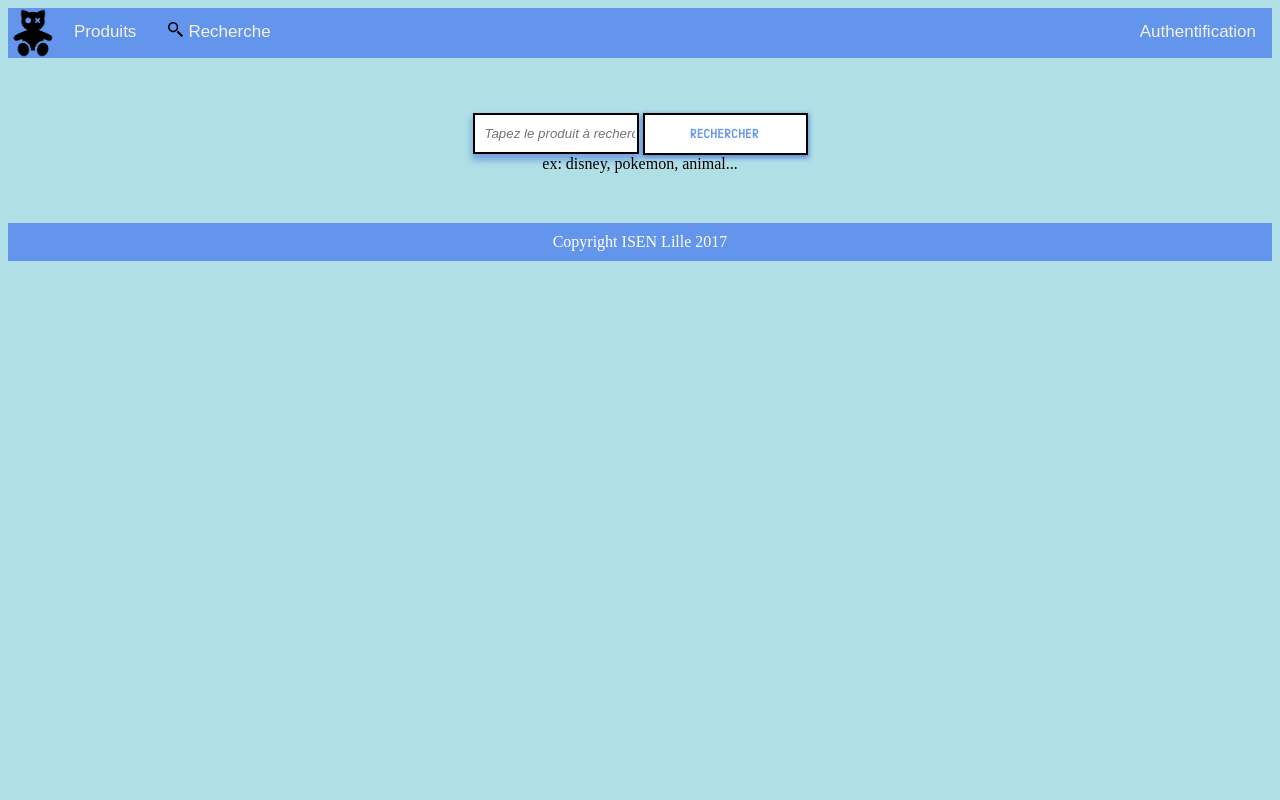
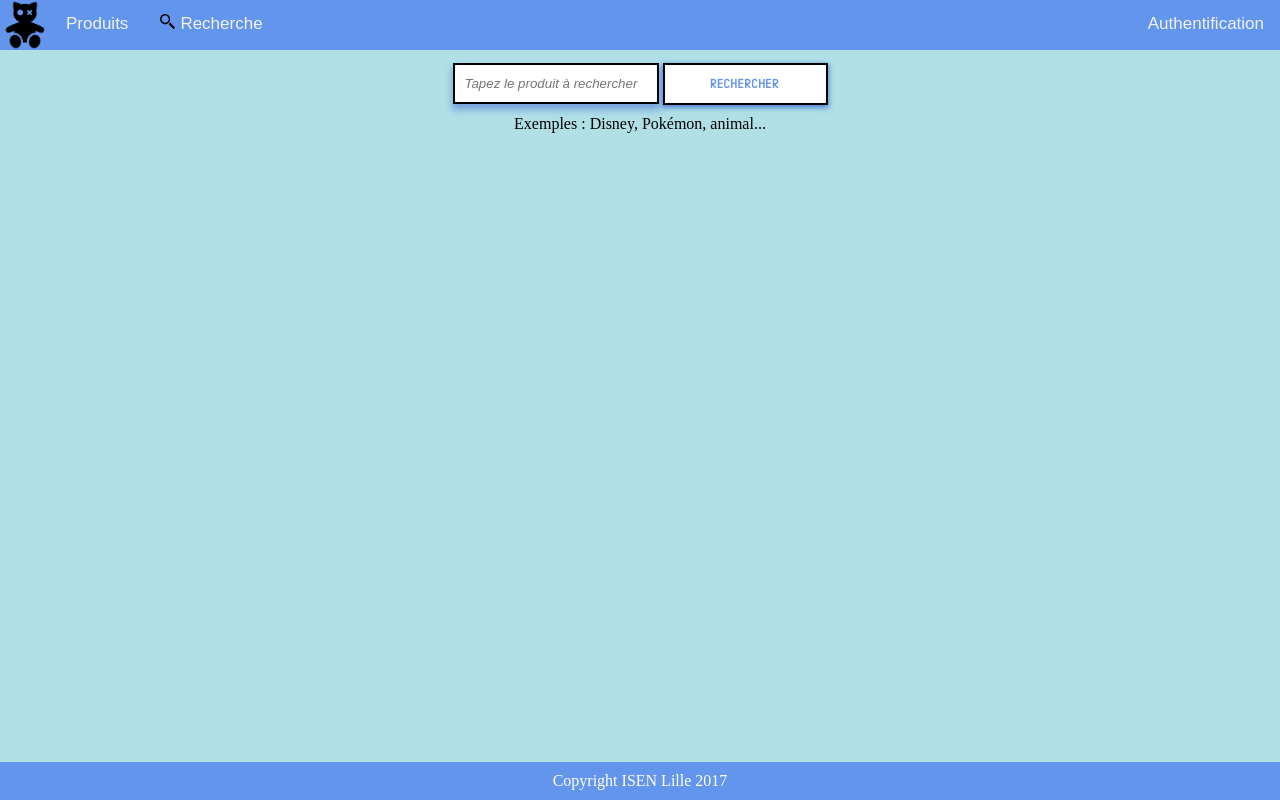
Before and after one commit to mabooyaDlespace/siteDeVenteDePeluche_TechnoWeb, a PHP site: page /search.html in a window 1280 px wide. Run offline with PHP 8.4, Linux system fonts and the light colour scheme; some libraries are stand-ins or nearby versions.

Commit message:
Header et footer dynamiques

```diff
--- a/header.html
+++ b/header.html
@@ -10,7 +10,8 @@ here
     </head>
     <body>
         <div class="topnav">
-            <img class="logo" src="logo.png" id="logo" alt="This is the logo of our association" title="Logo of the company" >
+            <img src="logo.png" id="logo" alt="This is the logo of our association" title="Logo of the company" >
+
             <a href="product.html">Produits</a>
             <a href="search.html"><img src="searchlogo.png" id="searchlogo">Recherche</a>
             <a href="login.php" id="login">Authentification</a>
--- a/login.php
+++ b/login.php
@@ -20,7 +20,7 @@
             <label class="pseudoEtMDP"   for="le_pseudonyme">Nom d'utilisateur</label><br>
             <input type="text" placeholder="ex:rObert78" name="le_pseudonyme" id="le_pseudonyme"><br>
             <label class="pseudoEtMDP" for="le_mot_de_passe">Mot de passe</label><br>
-            <input  type="text" placeholder="Mot de passe"name="le_mot_de_passe" id="le_mot_de_passe"><br>
+            <input  type="password" placeholder="Mot de passe"name="le_mot_de_passe" id="le_mot_de_passe"><br>
             <input class="pseudoEtMDP" type="submit" value="Se connecter">
             <!--<input type="submit" value="S'inscrire">-->
         </form>
--- a/search.html
+++ b/search.html
@@ -18,11 +18,11 @@
         <div id="myheader" ></div>
         <form action="/search.php" method="get">
 
-            <input type="text" placeholder="Tapez le produit à rechercher">
+            <input id="searchbar" type="text" placeholder="Tapez le produit à rechercher">
             <input type="submit" value="Rechercher">
 
         </form>
-        <span id="ex">ex: disney, pokemon, animal...</span>
+        <span id="ex">Exemples : Disney, Pokémon, animal...</span>
 
         <div id="myfooter"></div>
 
--- a/style.css
+++ b/style.css
@@ -62,24 +62,20 @@ font-style: normal;
 }
 
 /* Logo du site */
-//NetBeans > Tools > Options > Miscellaneous > Node.js >
+
 #logo{
-    height: 10px;
-    width: 10px;
-    float: left;
-}
-.logo{
     height: 50px;
     width: 50px;
     float: left;
 }
+
 /* Zones de saisie */
 .pseudoEtMDP{
     font-weight:bold;
     font-family:"3dumbregular";
 }
 
-[type='text']{
+[type='text'],[type='password']{
     width:150px;
    // min-width: 100px;
     height: 35px;
@@ -91,12 +87,11 @@ font-style: normal;
 
 
 }
-[type='text']:focus{
+[type='text']:focus,[type='password']:focus{
     background-color: #ddd;
     font-family: Arial;
      font-style: normal;
 }
-
 form{
 
     text-align: center;
@@ -167,7 +162,7 @@ footer{
     margin-top: 50px;
 /*    padding-top: 2px;
     padding-bottom: 2px;*/
-    padding: 10px
+    padding: 10px;
 }
 
 /* Fond de page */
@@ -180,5 +175,36 @@ body{
 
 #ex{
     display: block;
+	margin-top:10px;
     text-align: center;
 }
+
+#myheader {
+	position: fixed;
+	top: 0;
+	width: 100%;
+	left: 0;
+}
+
+#myfooter {
+	position: fixed;
+	bottom: 0;
+	width: 100%;
+	left: 0;
+}
+
+body {
+	margin-bottom: 90px;
+}
+
+#searchbar {
+	width: 190px;
+}
+
+#basket {
+	margin-top: 10px;
+}
+
+#addbasket {
+	margin-bottom: 10px;
+}
```
